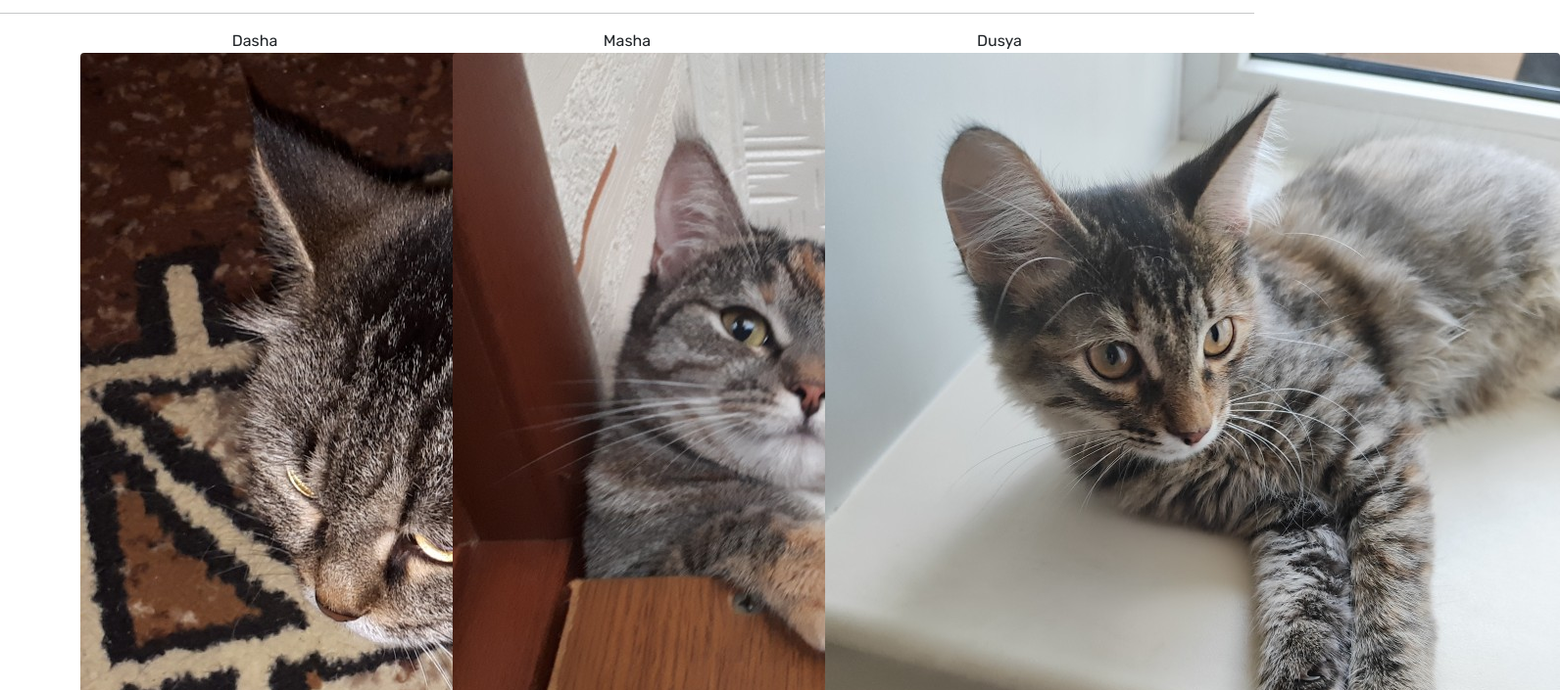
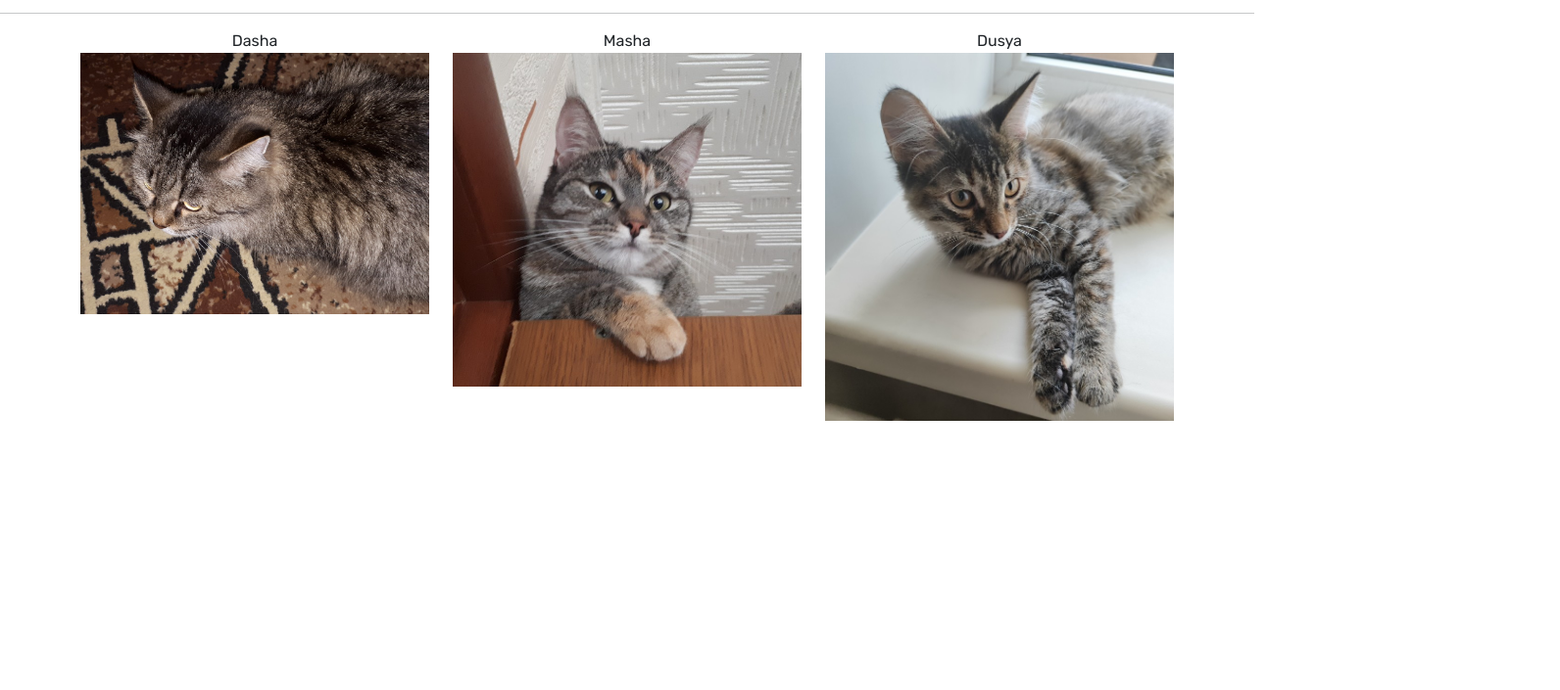
Before and after one commit to shark826/loconanta.ru, a plain HTML site: page index.html in a window 1280 px wide. Shown: the part 51-756 px from the top of the page at 98% size, 1592 px wide, since content can reach past the window. Drawn offline with nearby package versions, Linux system fonts and the light colour scheme; a web font is replaced by a local one.

Commit message:
20240825

```diff
--- a/index.html
+++ b/index.html
@@ -23,15 +23,15 @@
         <div class="row rubik-uniquifier text-center">
             <div class="col-4">
                 <div class="col">Dasha</div>
-                <div class="col img-fluid"><img src="./jpg/dasha.jpg" class="rounded float-start" alt=""></div>
+                <div class="col "><img src="./jpg/dasha.jpg" class="img-fluid float-start" alt=""></div>
             </div>
             <div class="col-4">
                 <div class="col">Masha</div>
-                <div class="col img-fluid"><img src="./jpg/masha.jpg" class="rounded float-start" alt=""></div>
+                <div class="col "><img src="./jpg/masha.jpg" class="img-fluid float-start" alt=""></div>
             </div>
             <div class="col-4">
                 <div class="col">Dusya</div>
-                <div class="col img-fluid"><img src="./jpg/dusya.jpg" class="rounded float-start" alt=""></div>
+                <div class="col "><img src="./jpg/dusya.jpg" class="img-fluid float-start" alt=""></div>
             </div>
 
         </div>
```
